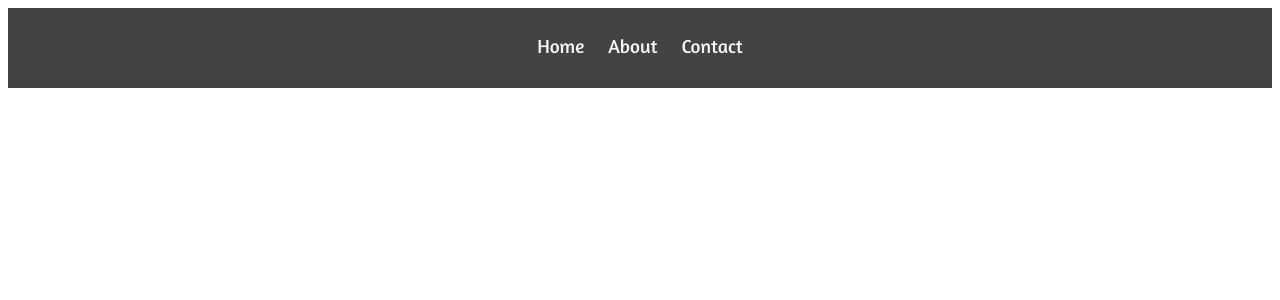
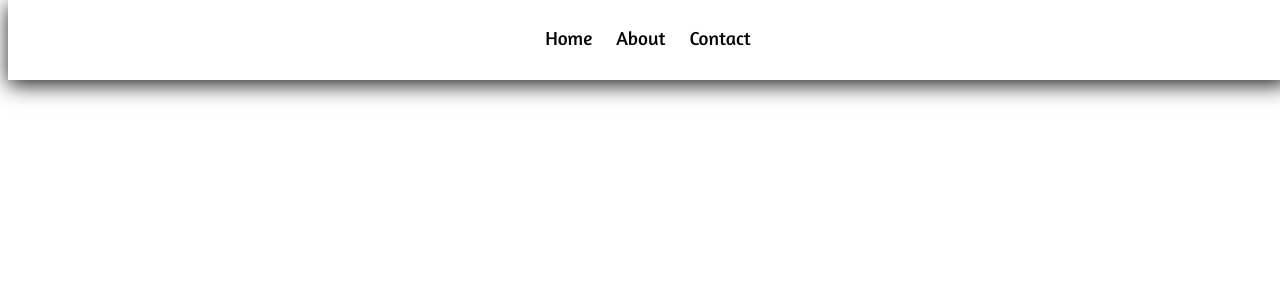
Before and after one commit to Bozotek/pickaguide-landing-page, a PHP site: page /menu.html in a window 1280 px wide. Shown: the top 300 px of the page. Run offline with PHP 8.4, Linux system fonts and the light colour scheme.

Commit message:
Updated menu

```diff
--- a/style/menu.css
+++ b/style/menu.css
@@ -1,9 +1,13 @@
 #navbar {
   height: 5em;
   width: 100%;
-	background-color: #050505;
-  opacity: 0.75;
+	background-color: white;
   white-space: nowrap;
+  position: fixed;
+  top: 0;
+  -webkit-box-shadow: 0px 5px 20px #222;
+  -moz-box-shadow: 0px 5px 20px #222;
+  box-shadow: 0px 5px 20px #222;
 }
 
 .navel {
@@ -11,10 +15,17 @@
   height: inherit;
   display: inline-flex;
   padding: 0 10px 0 10px;
+  transition: box-shadow 200ms linear;
+}
+
+.navel:hover {
+  -webkit-box-shadow:inset 0px -3px 0px #d62b2d;
+  -moz-box-shadow:inset 0px -3px 0px #d62b2d;
+  box-shadow:inset 0px -3px 0px #d62b2d;
 }
 
 a.navlink {
-	color: #f4f4f4;
+	color: #050505;
   font-size: 1.2em;
 	text-decoration: none;
   transition: color 200ms linear;
```
